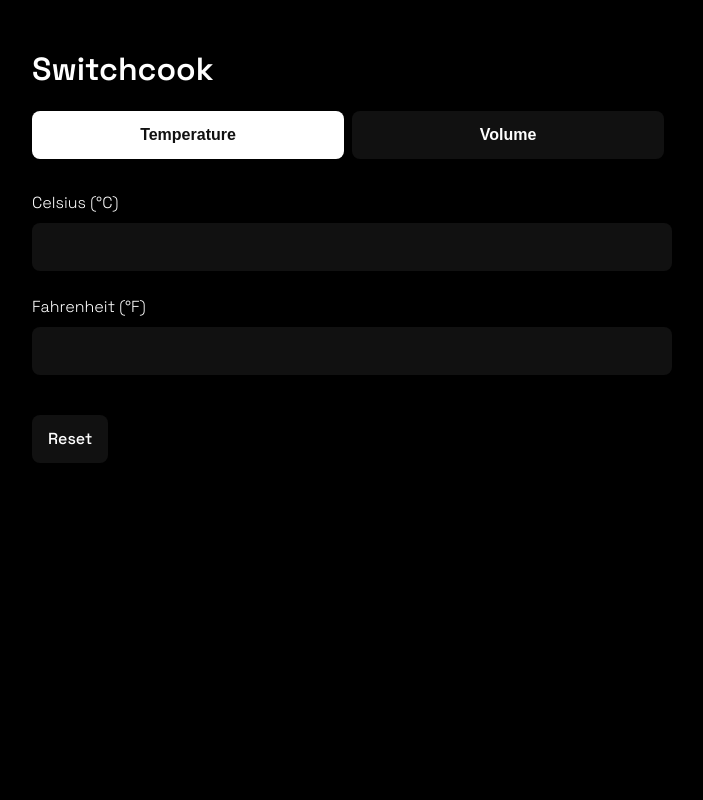
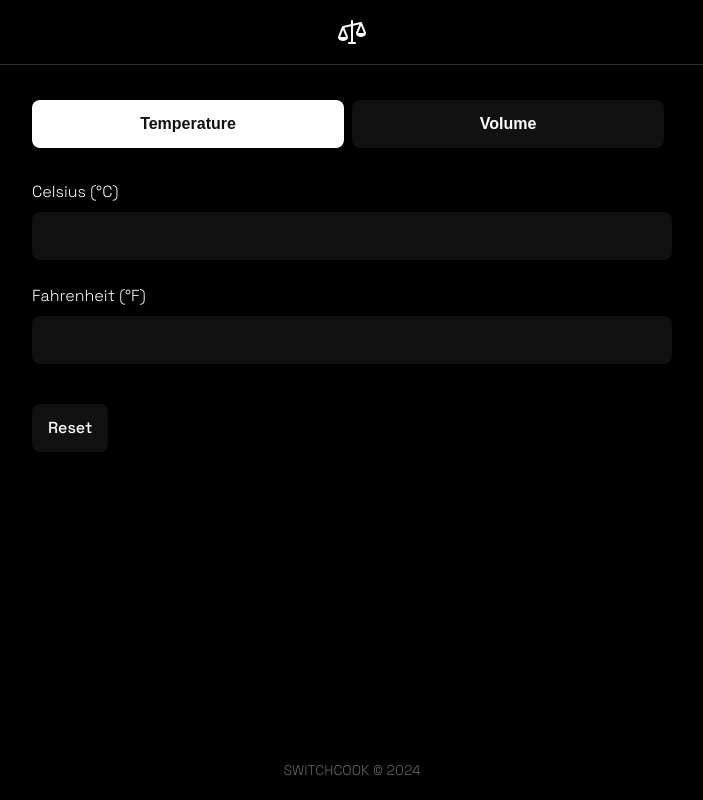
Before and after one commit to stevenoneildev/switchcook, a website: page index.html in a window 1280 px wide. Shown: the whole page, without its empty margins (288-991 px from the left). Drawn offline with nearby package versions, Linux system fonts and the light colour scheme.

Commit message:
branding

```diff
--- a/index.html
+++ b/index.html
@@ -14,6 +14,7 @@
         rel="stylesheet">
     <link href="https://fonts.googleapis.com/css2?family=Space+Grotesk:wght@400;600&family=Space+Mono&display=swap"
         rel="stylesheet">
+    <link rel="stylesheet" type="text/css" href="https://unpkg.com/@phosphor-icons/web@2.0.3/src/fill/style.css" />
     <script async src="https://www.googletagmanager.com/gtag/js?id=G-L15E1W8Q7E"></script>
     <script>
         window.dataLayer = window.dataLayer || [];
@@ -25,8 +26,10 @@
 </head>
 
 <body>
+    <div class="topBar">
+        <i class="ph-fill ph-scales"></i>
+    </div>
     <div class="container">
-        <h1>Switchcook</h1>
         <div class="tabMenu">
             <button onclick="openTab(event, 'temperatureTabContent')" class="tab active">Temperature</button>
             <button onclick="openTab(event, 'volumeTabContent')" class="tab">Volume</button>
@@ -70,6 +73,9 @@
             </div>
         </div>
     </div>
+    <div class="footerWrapper">
+        <p class="footerLabel">Switchcook © 2024</p>
+    </div>
     <script src="./tabs.js"></script>
     <script src="./temperature.js"></script>
     <script src="./volume.js"></script>
--- a/styles.css
+++ b/styles.css
@@ -5,9 +5,29 @@
     color: white;
 }
 
+.topBar {
+    display: flex;
+    position: absolute;
+    top: 0;
+    left: 0;
+    width: 100vw;
+    height: 64px;
+    border-bottom: 1px #333333 solid;
+}
+
+.ph-fill.ph-scales {
+    margin: auto;
+}
+
+.ph-fill {
+    font-size: 32px;
+    color: white;
+}
+
 .container {
     display: block;
     max-width: 640px;
+    padding-top: 64px;
     margin-left: auto;
     margin-right: auto;
     padding-left: 20px;
@@ -76,6 +96,8 @@
     margin-bottom: 16px;
     margin-right: 4px;
     height: 48px;
+    padding-top: auto;
+    padding-bottom: auto;
     padding-left: 16px;
     padding-right: 16px;
     cursor: pointer;
@@ -100,6 +122,7 @@
 .tabMenu {
     display: flex;
     width: 100%;
+    margin-top: 72px;
 }
 
 .tab {
@@ -147,3 +170,22 @@
     transition: background-color 200ms;
     transition-timing-function: ease-in-out;
 }
+
+.footerWrapper {
+    display: flex;
+    position: absolute;
+    bottom: 0;
+    left: 0;
+    width: 100vw;
+    height: auto;
+    padding-bottom: 20px;
+    padding-top: 20px;
+}
+
+.footerLabel {
+    font-size: 14px;
+    line-height: 20px;
+    color: #666666;
+    text-transform: uppercase;
+    margin: auto;
+}
```
